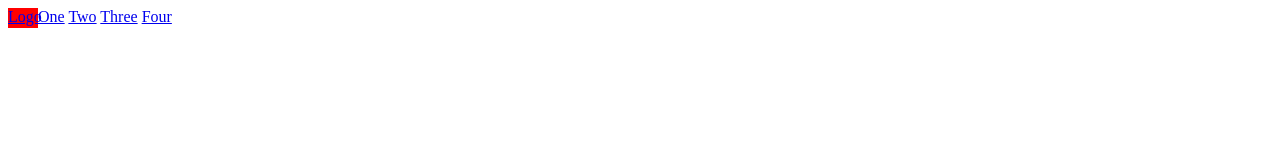
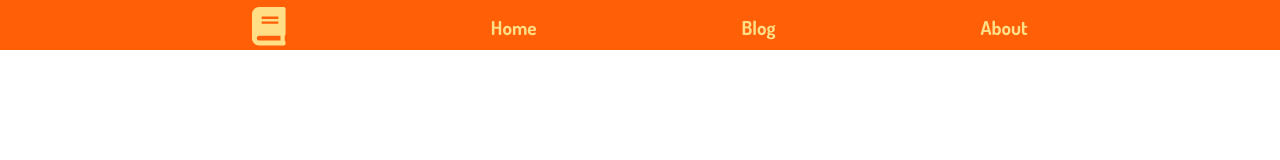
Before and after one commit to Ryan991/Sass-Assignment, a website: page index.html in a window 1280 px wide. Drawn offline with Linux system fonts and the light colour scheme.

Commit message:
worked on nav

```diff
--- a/index.html
+++ b/index.html
@@ -17,20 +17,15 @@ font-family: 'Roboto', sans-serif; -->
     <body>
 
         <nav>
-            <a href="#" class="logo">Logo</a>
-            <a href="#">One</a>
-            <a href="#">Two</a>
-            <a href="#">Three</a>
-            <a href="#">Four</a>
-
-
-
-
+                <ul class="content">
+                    <li class="logo"><a href="index.html"><i class="fas fa-book fa-2x"></i></a></li>
+                    <li><a href="index.html">Home</a></li>
+                    <li><a href="blogcontent.html">Blog</a></li>
+                    <li><a href="about.html">About</a></li>
+                </ul>
 
         </nav>
 
-
-
-
+        <script defer src="https://use.fontawesome.com/releases/v5.0.6/js/all.js"></script>
     </body>
 </html>
--- a/sass/_nav.scss
+++ b/sass/_nav.scss
@@ -1,12 +1,57 @@
+body{
+    margin: 0;
+    margin-top: 50px;
+
+}
+
 nav{
-    .logo{
+    width: 100%;
+    height: 40px;
+    background: $tertiarycolor;
+    height: 50px;
+    position: fixed;
+    top: 0;
 
-        height: 20px;
-        width: 30px;
-        float: left;
-        background: red;
-    }
+}
 
+.content{
+    width: 80%;
+    background: $tertiarycolor;
+    display: flex;
+    max-width: 980px;
+    margin: 0 auto;
+    justify-content: center;
+}
+
+a{
+    height: 50px;
+    text-decoration: none;
+    color: $primarycolor;
+    font-size: 1.2em;
+    font-weight: 700;
+    font-family: 'Dosis';
+
+}
+a:hover{
+    color: $secondarycolor;
+}
+
+ul{
+    list-style: none;
+    padding: 0;
+}
+li{
+    text-align:center;
+    flex-grow: 1;
+    padding-top: 15px;
 
 
 }
+.logo{
+    padding-top: 7px;
+
+}
+
+p{
+    padding-bottom: 100px;
+}
```
Also changed, not shown: about.html (+13 -0 lines), blogcontent.html (+12 -0 lines), css/index.css.
